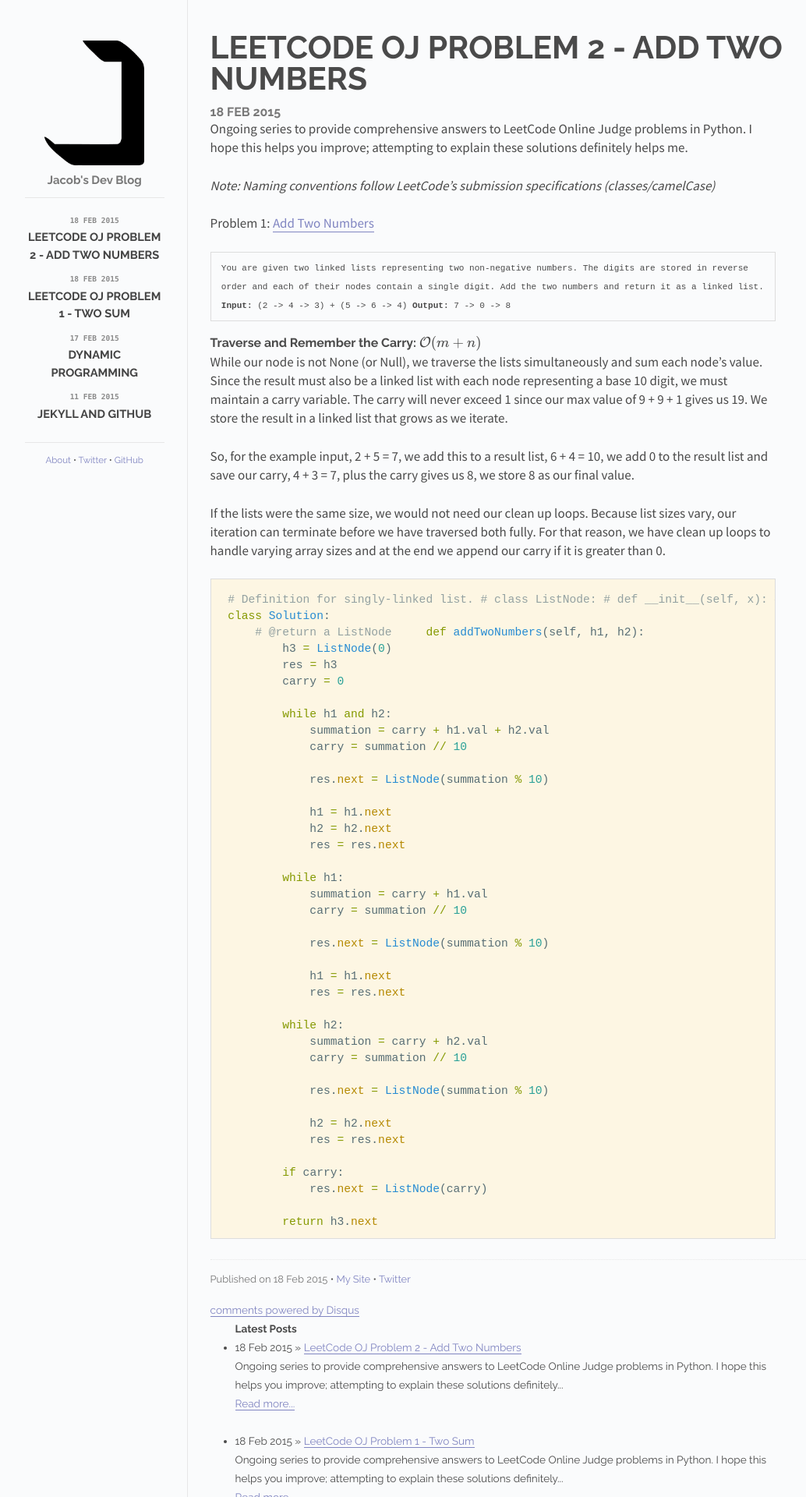
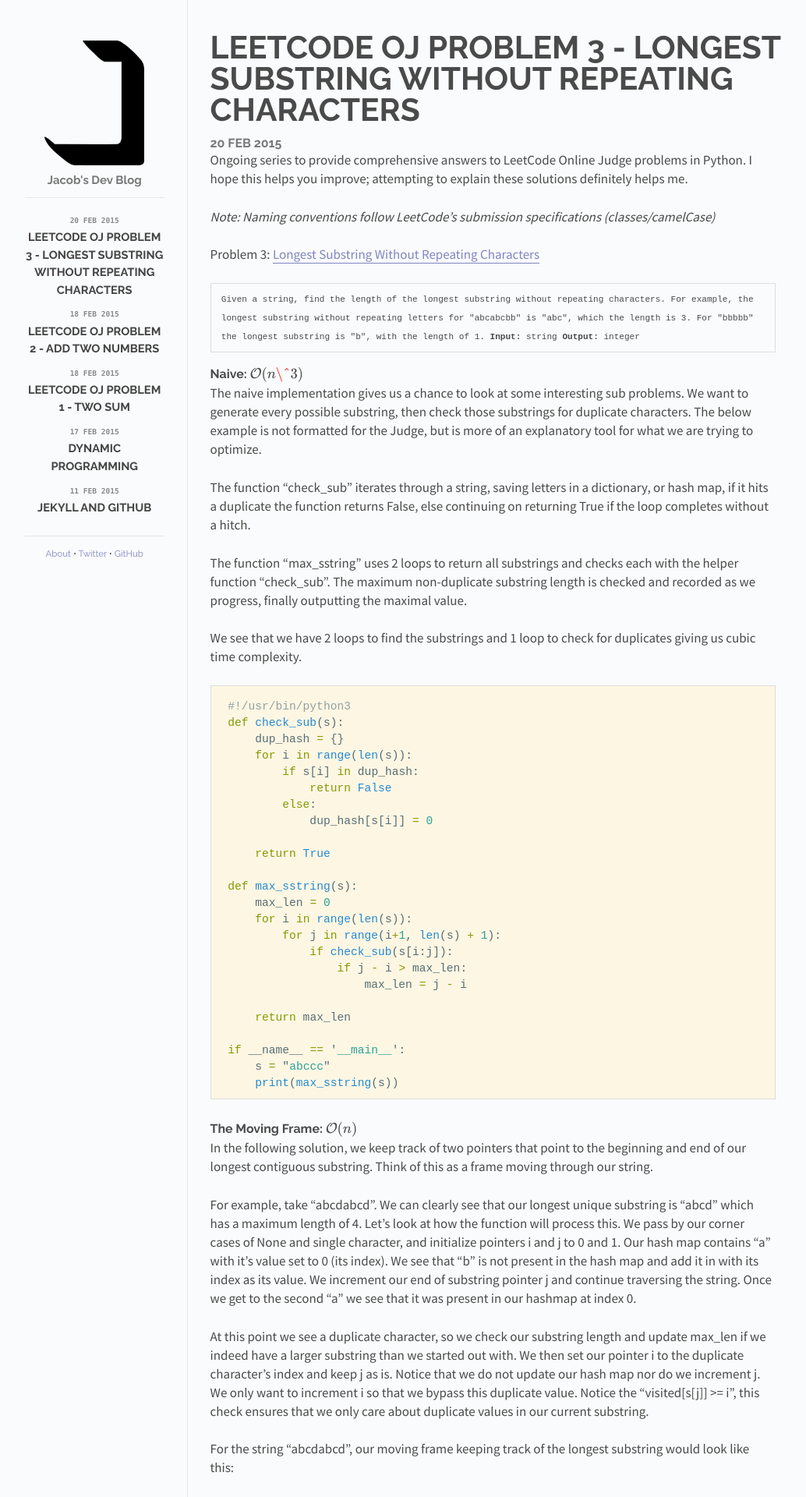
Before and after one commit to jancojt/jancojt.github.io, a Jekyll site: the page built from index.html, in a window 1280 px wide. Shown: the top 1920 px of the page at 78% size, without its empty margins (118-1152 px from the left). Built offline with Jekyll 4.4.1, drawn with Linux system fonts in a browser that asks for light colours; Markdown is read by kramdown in place of the engine named in the settings; formulas are drawn with MathJax 3; comment, search, counter and statistics services are not loaded; some of the changed text lies outside the part shown.

Commit message:
leetcode 3

````diff
--- /dev/null
+++ b/_posts/2015-02-20-leetcode-003-longest-substring-without-repeating-characters.md
@@ -0,0 +1,102 @@
+---
+layout: post
+title: LeetCode OJ Problem 3 - Longest Substring Without Repeating Characters
+date: 2015-02-20 13:47:00
+comments: true
+categories: posts
+permalink: leetcode-3-longest-substring-without-repeating-characters
+tags:
+- leetcode
+---
+Ongoing series to provide comprehensive answers to LeetCode Online Judge problems in Python.
+I hope this helps you improve; attempting to explain these solutions definitely helps me.
+
+*Note\: Naming conventions follow LeetCode's submission specifications (classes/camelCase)*
+
+Problem 3: [Longest Substring Without Repeating Characters](https://oj.leetcode.com/problems/longest-substring-without-repeating-characters/)
+
+<pre class=code>
+Given a string, find the length of the longest substring without repeating characters.
+For example, the longest substring without repeating letters for "abcabcbb" is "abc",
+which the length is 3. For "bbbbb" the longest substring is "b", with the length of 1.
+<b>Input:</b> string
+<b>Output:</b> integer
+</pre>
+
+### Naive: $\mathcal{O}(n\^3)$
+
+The naive implementation gives us a chance to look at some interesting sub problems. We want to generate every possible substring, then check those substrings for duplicate characters. The below example is not formatted for the Judge, but is more of an explanatory tool for what we are trying to optimize.
+
+The function "check\_sub" iterates through a string, saving letters in a dictionary, or hash map, if it hits a duplicate the function returns False, else continuing on returning True if the loop completes without a hitch.
+
+The function "max\_sstring" uses 2 loops to return all substrings and checks each with the helper function "check\_sub". The maximum non-duplicate substring length is checked and recorded as we progress, finally outputting the maximal value.
+
+We see that we have 2 loops to find the substrings and 1 loop to check for duplicates giving us cubic time complexity.
+
+```python
+#!/usr/bin/python3
+
+def check_sub(s):
+    dup_hash = {}
+    for i in range(len(s)):
+        if s[i] in dup_hash:
+            return False
+        else:
+            dup_hash[s[i]] = 0
+
+    return True
+
+def max_sstring(s):
+    max_len = 0
+    for i in range(len(s)):
+        for j in range(i+1, len(s) + 1):
+            if check_sub(s[i:j]):
+                if j - i > max_len:
+                    max_len = j - i
+
+    return max_len
+
+if __name__ == '__main__':
+    s = "abccc"
+    print(max_sstring(s))
+```
+
+### The Moving Frame: $\mathcal{O}(n)$
+
+In the following solution, we keep track of two pointers that point to the beginning and end of our longest contiguous substring. Think of this as a frame moving through our string.
+
+For example, take "abcdabcd". We can clearly see that our longest unique substring is "abcd" which has a maximum length of 4. Let's look at how the function will process this. We pass by our corner cases of None and single character, and initialize pointers i and j to 0 and 1. Our hash map contains "a" with it's value set to 0 (its index). We see that "b" is not present in the hash map and add it in with its index as its value. We increment our end of substring pointer j and continue traversing the string. Once we get to the second "a" we see that it was present in our hashmap at index 0.
+
+At this point we see a duplicate character, so we check our substring length and update max_len if we indeed have a larger substring than we started out with. We then set our pointer i to the duplicate character's index and keep j as is. Notice that we do not update our hash map nor do we increment j. We only want to increment i so that we bypass this duplicate value. Notice the "visited[s[j]] >= i", this check ensures that we only care about duplicate values in our current substring.
+
+For the string "abcdabcd", our moving frame keeping track of the longest substring would look like this\:
+
+ab, abc, abcd, abcda, bcda, bcdab, cdab, cdabc, dabc, dabcd, abcd
+
+Also note that we are ok with off by 1 errors, our maximum substring with no duplicates is 4 in this case. Our complexity will be linear as we will never traverse the string more than 2n times for each pointer i and j. This simplifies asymptotically to O(n) complexity.
+
+```python
+class Solution:
+    def lengthOfLongestSubstring(self, s):
+        if len(s) < 1:
+            return 0
+        if len(s) == 1:
+            return 1
+        i = 0
+        j = 1
+        visited = {}
+        visited[s[i]] = i
+        max_len = 1
+        while i < len(s) and j < len(s):
+            if s[j] in visited and visited[s[j]] >= i:
+                if j - i > max_len:
+                    max_len = j - i
+                i = visited[s[j]] + 1
+            else:
+                visited[s[j]] = j
+                j += 1
+
+        if j - i > max_len:
+            max_len = j - i
+        return max_len
+```
````
Also changed, not shown: _posts/2015-02-18-leetcode-002-add-two-numbers.md (+1 -1 lines).
